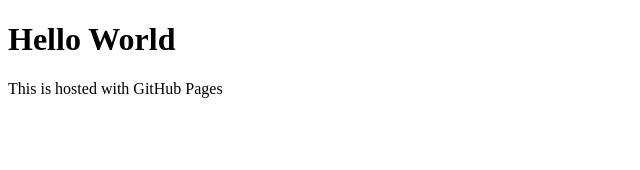
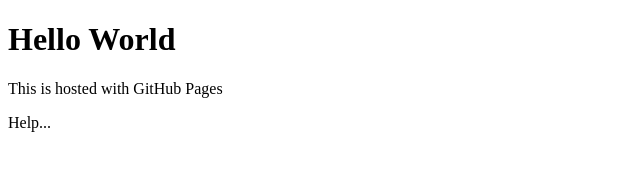
Before and after one commit to b0xh/b0xh.github.io, a plain HTML site: page index.html in a window 1280 px wide. Shown: the full height of the page, 0-640 px from the left. Drawn offline with Linux system fonts and the light colour scheme.

Commit message:
Update index.html
How does this work

```diff
--- a/index.html
+++ b/index.html
@@ -8,5 +8,6 @@
 <body>
 	<h1>Hello World</h1>
 	<p>This is hosted with GitHub Pages</p>
+	<p>Help...</p>
 </body>
 </html>
```
